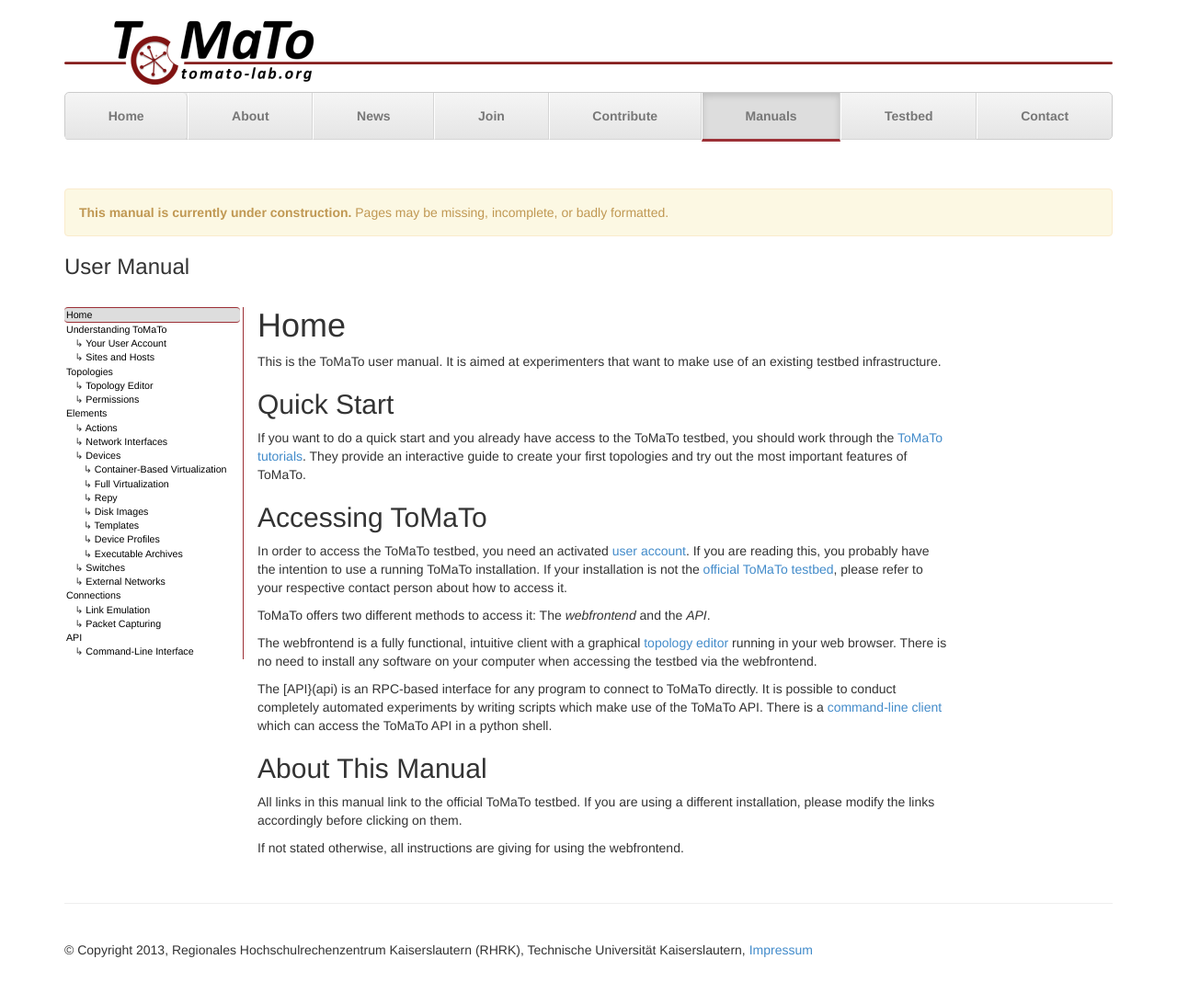
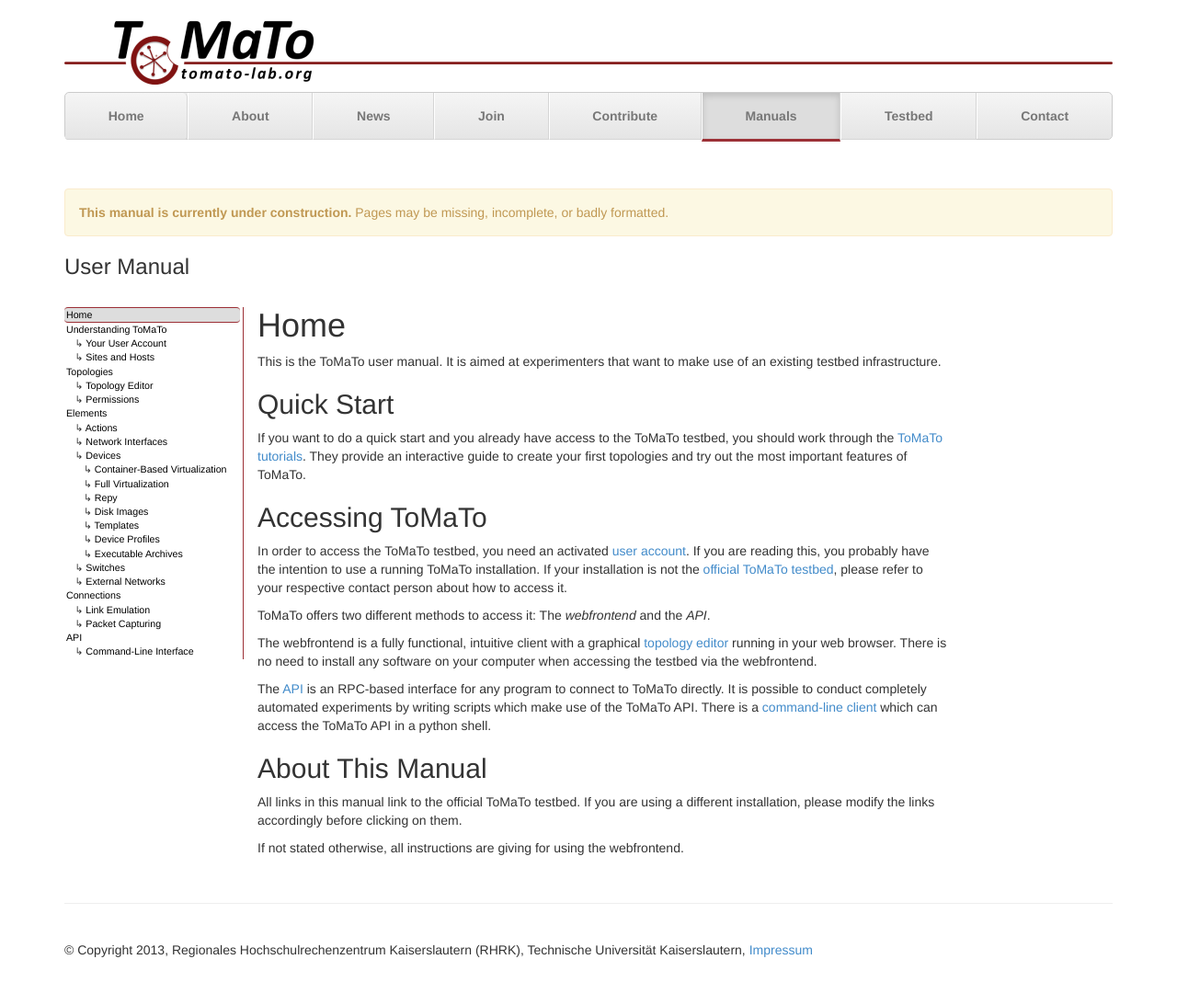
Before and after one commit to GLab/glab.github.io, a Jekyll site: the page built from manuals/user.md, in a window 1280 px wide. Shown: the whole page at 92% size. Built offline with Jekyll 4.4.1, drawn with Linux system fonts in a browser that asks for light colours.

```diff
--- a/manuals/user.md
+++ b/manuals/user.md
@@ -22,7 +22,7 @@ ToMaTo offers two different methods to access it: The _webfrontend_ and the _API
 
 The webfrontend is a fully functional, intuitive client with a graphical [topology editor](topology/editor) running in your web browser. There is no need to install any software on your computer when accessing the testbed via the webfrontend.
 
-The [API}(api) is an RPC-based interface for any program to connect to ToMaTo directly. It is possible to conduct completely automated experiments by writing scripts which make use of the ToMaTo API.
+The [API](api) is an RPC-based interface for any program to connect to ToMaTo directly. It is possible to conduct completely automated experiments by writing scripts which make use of the ToMaTo API.
 There is a [command-line client](cli) which can access the ToMaTo API in a python shell.
 
 ## About This Manual
```
